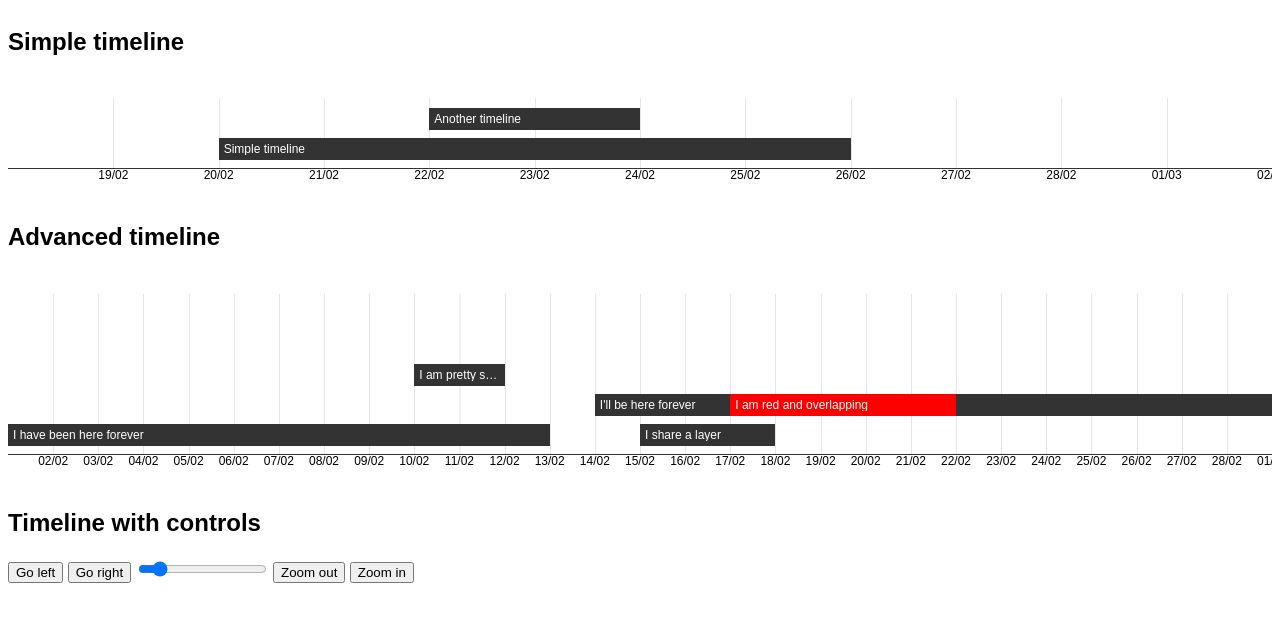
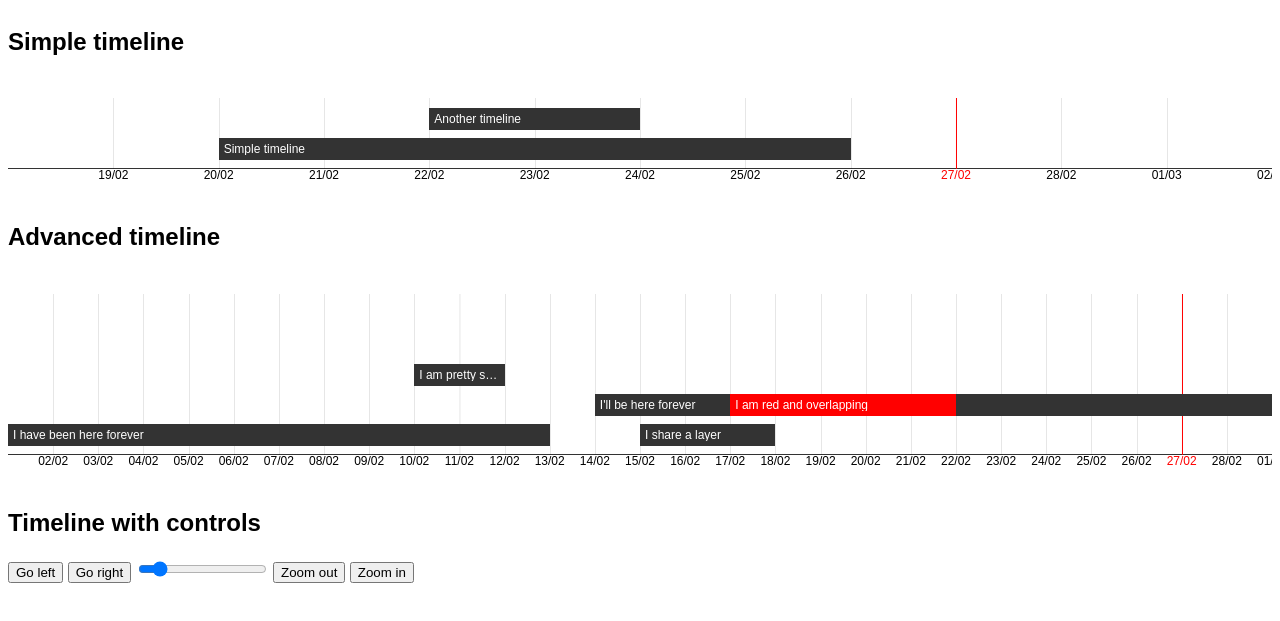
Before and after one commit to OFFLINE-GmbH/multi-timeline.js, a website: page examples/index.html in a window 1280 px wide. Shown: the part 63-684 px from the top of the page. Drawn offline with nearby package versions, Linux system fonts and the light colour scheme; files that its build step writes are made by us from their sources.

Commit message:
added is-today marker

```diff
--- a/src/js/multi-timeline.js
+++ b/src/js/multi-timeline.js
@@ -104,14 +104,20 @@
         },
 
         addTimeUnit: function ($time, label, position) {
+            var isToday = false;
             if (moment.isMoment(label)) {
                 label = label.format(this.options.dateFormat);
+                isToday = (label === moment().format(this.options.dateFormat));
             }
-            $('<li class="tl-time__unit">')
+            var $unit = $('<li class="tl-time__unit">')
                 .html(label)
                 .css({left: (position * this._percentagePerDay) + '%'})
-                .append('<span>')
-                .appendTo($time);
+                .append('<span>');
+
+            if(isToday) {
+                $unit.addClass('is-today');
+            }
+            $unit.appendTo($time);
         },
 
         getDuration: function (from, to) {
@@ -189,7 +195,7 @@
 
         setWrapperDimensions: function () {
             var timelineHeight = parseInt(this.$element.find('.tl-timeline:first').outerHeight());
-            var timelineCount  = this.$element.find('.tl-timeline').length || 1;
+            var timelineCount = this.$element.find('.tl-timeline').length || 1;
 
             this.$element.css('height', timelineHeight + (timelineCount * this.options.timelineSpacing));
         },
--- a/src/scss/multi-timeline.scss
+++ b/src/scss/multi-timeline.scss
@@ -52,7 +52,6 @@
         line-height: 1;
         transform: translateX(-50%);
         span {
-            content: "";
             background: #aaa;
             background: rgba(0,0,0,.1);
             left: 50%;
@@ -61,5 +60,11 @@
             top: -200px;
             position: absolute;
         }
+        &.is-today {
+            color: #f00;
+            span {
+                background: #f00;
+            }
+        }
     }
 }
```
Also changed, not shown: dest/multi-timeline.min.css, dest/multi-timeline.min.js.
